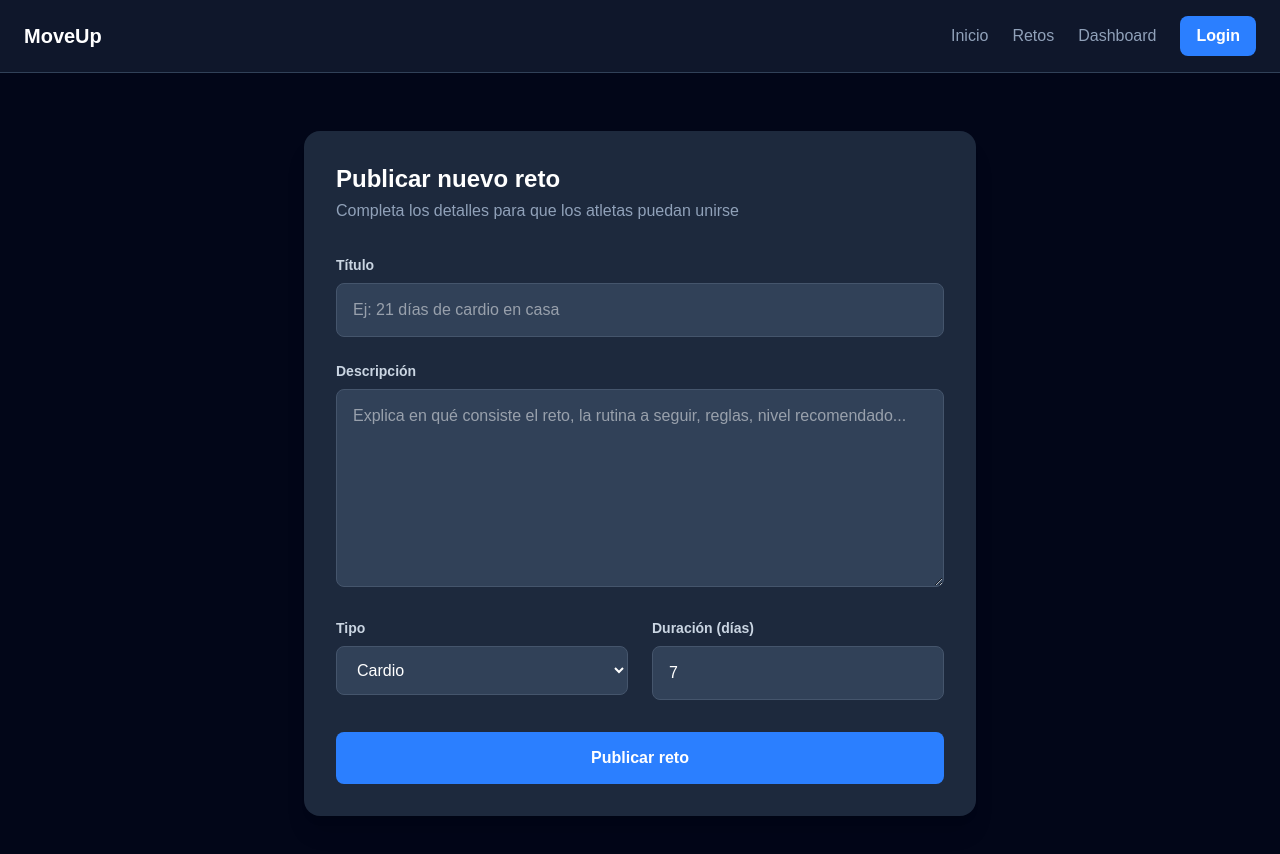
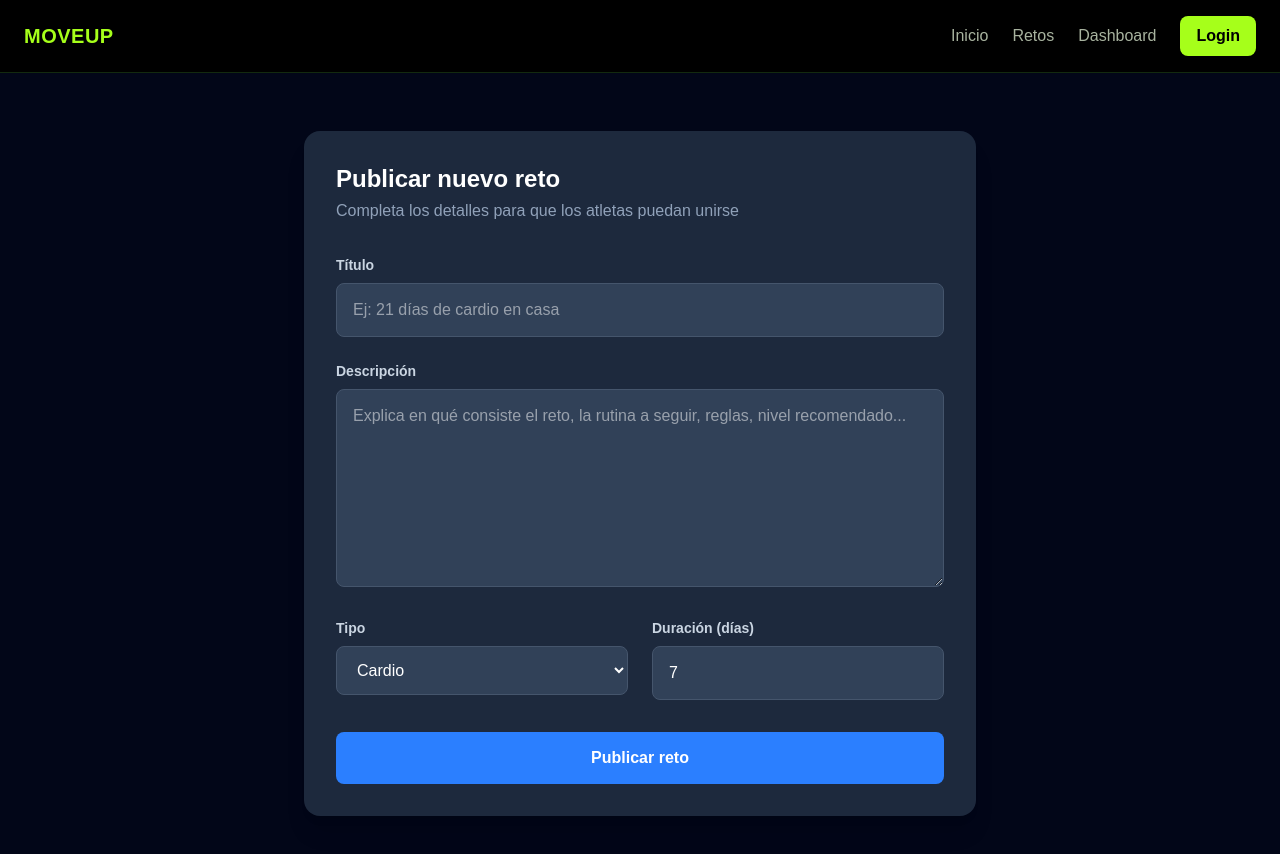
Before and after one commit to Axcell96/moveup, a Next.js app: page /dashboard/nueva-reto in a window 1280 px wide. Shown: the top 854 px of the page. Built offline with nearby package versions, Linux system fonts and the light colour scheme; no server answers.

Commit message:
style: aplicar tema neon al navbar

```diff
--- a/components/Navbar.tsx
+++ b/components/Navbar.tsx
@@ -24,38 +24,38 @@ export default async function Navbar() {
     }
 
     return (
-        <nav className="bg-slate-900 border-b border-slate-700 px-6 py-4 flex justify-between items-center">
-            <Link href="/" className="text-xl font-bold text-white hover:text-blue-400 transition-colors">
-                MoveUp
+        <nav className="bg-black border-b border-gym-green/20 px-6 py-4 flex justify-between items-center">
+            <Link href="/" className="text-xl font-bold text-gym-neon tracking-wide hover:text-gym-green transition-colors">
+                MOVEUP
             </Link>
 
             <div className="flex items-center gap-6">
-                <Link href="/" className="text-slate-400 hover:text-white transition-colors">
+                <Link href="/" className="text-foreground/70 hover:text-gym-neon transition-colors">
                     Inicio
                 </Link>
-                <Link href="/retos" className="text-slate-400 hover:text-white transition-colors">
+                <Link href="/retos" className="text-foreground/70 hover:text-gym-neon transition-colors">
                     Retos
                 </Link>
-                <Link href="/dashboard" className="text-slate-400 hover:text-white transition-colors">
+                <Link href="/dashboard" className="text-foreground/70 hover:text-gym-neon transition-colors">
                     Dashboard
                 </Link>
 
                 {user ? (
                     <div className="flex items-center gap-4">
-                        <span className="text-slate-300 text-sm">
+                        <span className="text-foreground/80 text-sm">
                             {fullName ?? user.email}
                         </span>
                         <form action={signOut}>
                             <button
                                 type="submit"
-                                className="bg-slate-700 hover:bg-slate-600 text-white font-semibold px-4 py-2 rounded-lg transition-colors"
+                                className="bg-gym-card hover:bg-gym-card/70 text-foreground font-semibold px-4 py-2 rounded-lg border border-gym-green/30 transition-colors"
                             >
                                 Cerrar sesión
                             </button>
                         </form>
                     </div>
                 ) : (
-                    <Link href="/login" className="bg-blue-500 hover:bg-blue-600 text-white font-semibold px-4 py-2 rounded-lg transition-colors">
+                    <Link href="/login" className="bg-gym-neon hover:bg-gym-green text-black font-bold px-4 py-2 rounded-lg transition-colors">
                         Login
                     </Link>
                 )}
```
